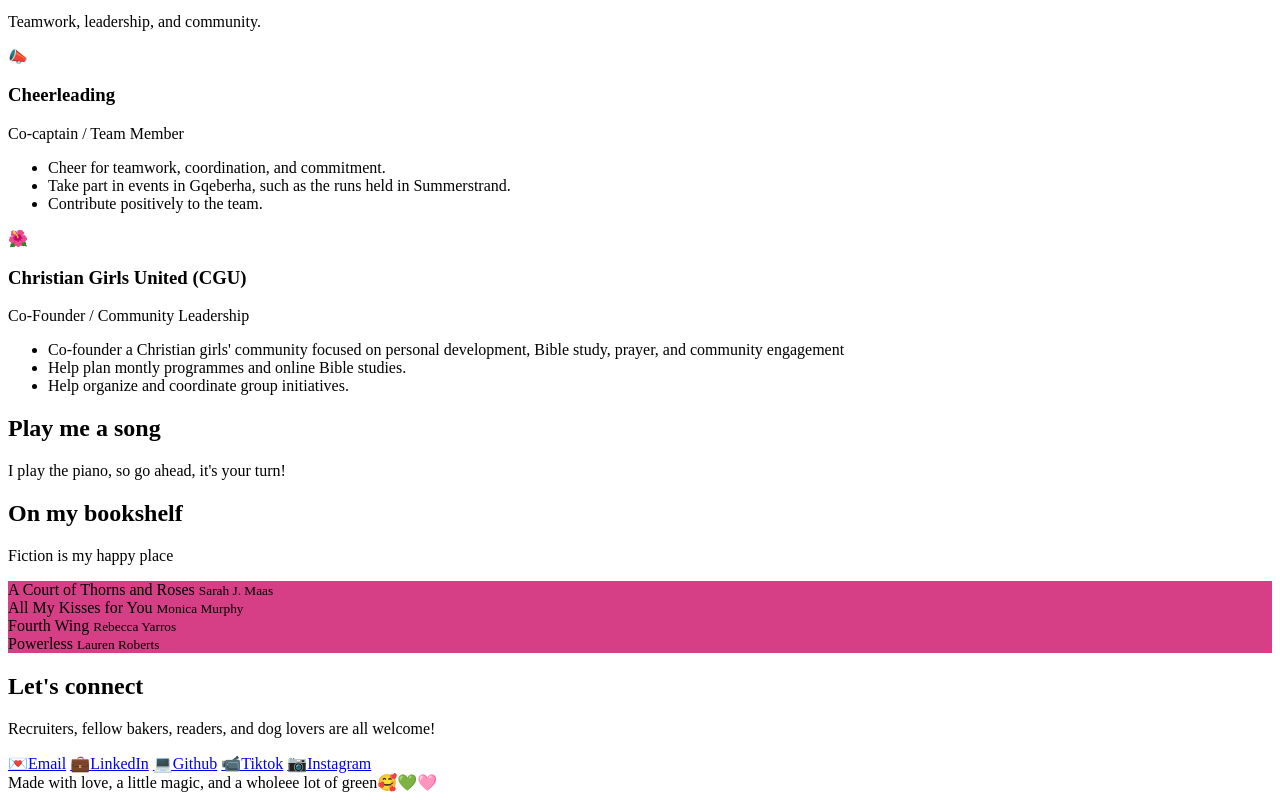
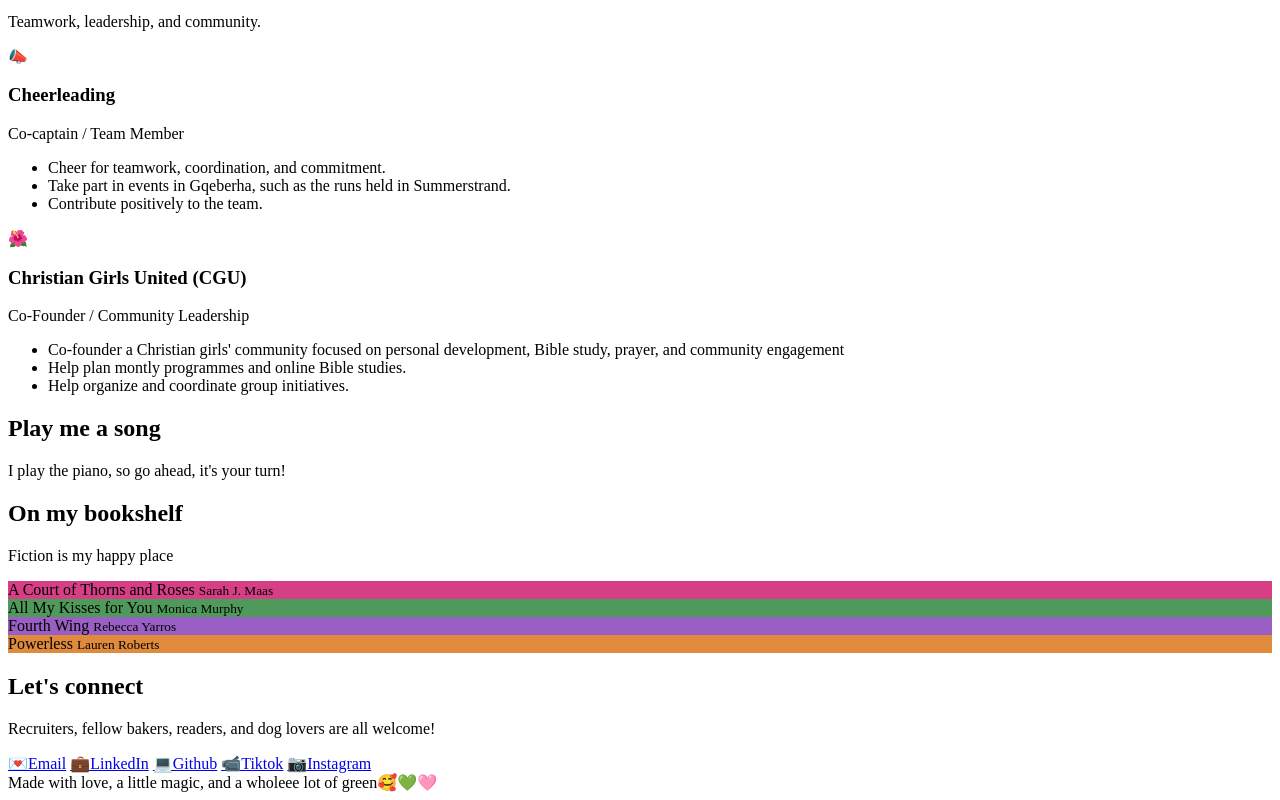
Before and after one commit to ambercoltman/About_Me, a plain HTML site: page index.html in a window 1280 px wide. Shown: the part 1647-2447 px from the top of the page. Drawn offline with Linux system fonts and the light colour scheme; a web font is replaced by a local one.

Commit message:
fixed colours in book section

```diff
--- a/index.html
+++ b/index.html
@@ -211,7 +211,7 @@
         <section id="piano">
             <h2 class="reveal">Play me a song</h2>
             <p class="sub reveal">I play the piano, so go ahead, it's your turn!</p>
-
+            <!--keys are created by script.js-->
             <div class="piano reveal" id="keys" role="group" aria-label="Little piano"></div>
         </section>
 
@@ -227,17 +227,17 @@
                     <small>Sarah J. Maas</small>
                 </div>
 
-                <div class="book reveal" style="background: #d63f85;">
+                <div class="book reveal" style="background: #4f9a5a;">
                     All My Kisses for You
                     <small>Monica Murphy</small>
                 </div>
 
-                <div class="book reveal" style="background: #d63f85;">
+                <div class="book reveal" style="background: #9a5fc4;">
                     Fourth Wing
                     <small>Rebecca Yarros</small>
                 </div>
 
-                <div class="book reveal" style="background: #d63f85;">
+                <div class="book reveal" style="background: #e08a3c;">
                     Powerless
                     <small>Lauren Roberts</small>
                 </div>
@@ -262,7 +262,7 @@
         Made with love, a little magic, and a wholeee lot of green🥰💚🩷
     </footer>
 
-
+    <script src="script.js"></script>
 </body>
 
 </html>
```
